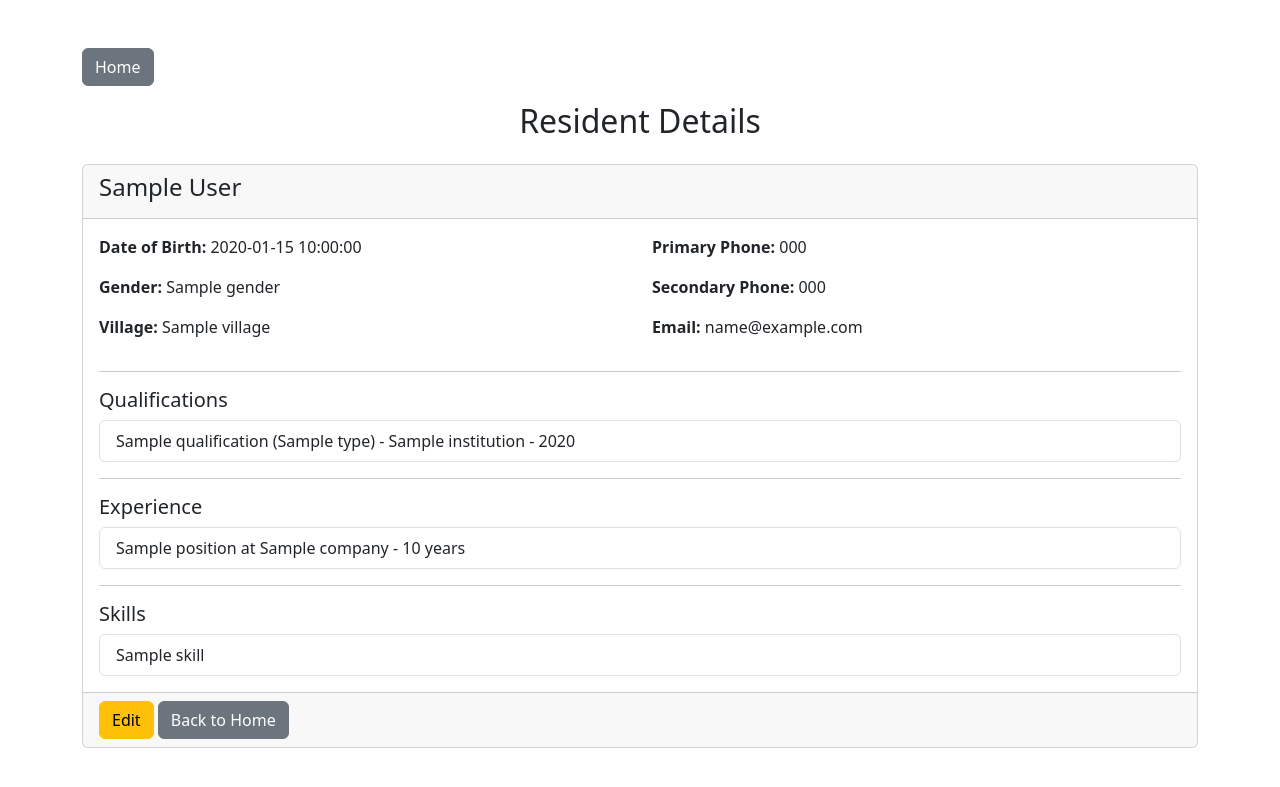
After one commit to moemza/residents_management_system, a FastAPI app: template app/templates/view_resident.html in a window 1280 px wide. The commit adds this page. Shown: the top 787 px of the page. Run offline with FastAPI, Linux system fonts and the light colour scheme; the template is opened without the code that fills it: most values are stand-ins (such as "Sample title", 1, 10 or a date in 2020).

Commit message:
edit partly works accordingly

```diff
--- a/app/templates/search_by_name.html
+++ b/app/templates/search_by_name.html
@@ -23,7 +23,10 @@
             {% for resident in results %}
               <li class="list-group-item d-flex justify-content-between align-items-center">
                 {{ resident.first_name }} {{ resident.last_name }} - {{ resident.village }}
-                <a href="/edit-resident/{{ resident.id }}" class="btn btn-warning btn-sm">Edit</a>
+                <div>
+                    <a href="/view-resident/{{ resident.id }}" class="btn btn-info btn-sm me-1">View</a>
+                    <a href="/edit-resident/{{ resident.id }}" class="btn btn-warning btn-sm">Edit</a>
+                </div>
               </li>
             {% endfor %}
           </ul>
--- a/app/templates/search_by_qualification.html
+++ b/app/templates/search_by_qualification.html
@@ -28,7 +28,10 @@
             {% for resident in results %}
               <li class="list-group-item d-flex justify-content-between align-items-center">
                 {{ resident.first_name }} {{ resident.last_name }} - {{ resident.village }}
-                <a href="/edit-resident/{{ resident.id }}" class="btn btn-warning btn-sm">Edit</a>
+                <div>
+                    <a href="/view-resident/{{ resident.id }}" class="btn btn-info btn-sm me-1">View</a>
+                    <a href="/edit-resident/{{ resident.id }}" class="btn btn-warning btn-sm">Edit</a>
+                </div>
               </li>
             {% endfor %}
           </ul>
--- a/app/templates/search_by_skills.html
+++ b/app/templates/search_by_skills.html
@@ -23,7 +23,10 @@
             {% for resident in results %}
               <li class="list-group-item d-flex justify-content-between align-items-center">
                 {{ resident.first_name }} {{ resident.last_name }} - {{ resident.village }}
-                <a href="/edit-resident/{{ resident.id }}" class="btn btn-warning btn-sm">Edit</a>
+                <div>
+                    <a href="/view-resident/{{ resident.id }}" class="btn btn-info btn-sm me-1">View</a>
+                    <a href="/edit-resident/{{ resident.id }}" class="btn btn-warning btn-sm">Edit</a>
+                </div>
               </li>
             {% endfor %}
           </ul>
--- a/app/templates/search_by_village.html
+++ b/app/templates/search_by_village.html
@@ -27,7 +27,10 @@
             {% for resident in results %}
               <li class="list-group-item d-flex justify-content-between align-items-center">
                 {{ resident.first_name }} {{ resident.last_name }} - {{ resident.village }}
-                <a href="/edit-resident/{{ resident.id }}" class="btn btn-warning btn-sm">Edit</a>
+                <div>
+                    <a href="/view-resident/{{ resident.id }}" class="btn btn-info btn-sm me-1">View</a>
+                    <a href="/edit-resident/{{ resident.id }}" class="btn btn-warning btn-sm">Edit</a>
+                </div>
               </li>
             {% endfor %}
           </ul>
--- /dev/null
+++ b/app/templates/view_resident.html
@@ -0,0 +1,80 @@
+<!DOCTYPE html>
+<html>
+<head>
+    <title>View Resident Details</title>
+    <link href="https://cdn.jsdelivr.net/npm/bootstrap@5.3.3/dist/css/bootstrap.min.css" rel="stylesheet">
+</head>
+<body>
+  <div class="container mt-5">
+      <a href="/" class="btn btn-secondary mb-3">Home</a>
+      <h2 class="mb-4 text-center">Resident Details</h2>
+
+      <div class="card">
+          <div class="card-header">
+              <h4>{{ resident.first_name }} {{ resident.last_name }}</h4>
+          </div>
+          <div class="card-body">
+              <div class="row">
+                  <div class="col-md-6">
+                      <p><strong>Date of Birth:</strong> {{ resident.dob }}</p>
+                      <p><strong>Gender:</strong> {{ resident.gender }}</p>
+                      <p><strong>Village:</strong> {{ resident.village }}</p>
+                  </div>
+                  <div class="col-md-6">
+                      <p><strong>Primary Phone:</strong> {{ resident.cellphone_no }}</p>
+                      <p><strong>Secondary Phone:</strong> {{ resident.cellphone_no2 or 'N/A' }}</p>
+                      <p><strong>Email:</strong> {{ resident.email or 'N/A' }}</p>
+                  </div>
+              </div>
+
+              <hr>
+
+              <h5>Qualifications</h5>
+              {% if resident.qualifications %}
+              <ul class="list-group">
+                  {% for qual in resident.qualifications %}
+                  <li class="list-group-item">
+                      {{ qual.name }} ({{ qual.type }}) - {{ qual.institution }} - {{ qual.year }}
+                  </li>
+                  {% endfor %}
+              </ul>
+              {% else %}
+              <p class="text-muted">No qualifications recorded</p>
+              {% endif %}
+
+              <hr>
+
+              <h5>Experience</h5>
+              {% if resident.experiences %}
+              <ul class="list-group">
+                  {% for exp in resident.experiences %}
+                  <li class="list-group-item">
+                      {{ exp.position }} at {{ exp.company }} - {{ exp.years }} years
+                  </li>
+                  {% endfor %}
+              </ul>
+              {% else %}
+              <p class="text-muted">No experience recorded</p>
+              {% endif %}
+
+              <hr>
+
+              <h5>Skills</h5>
+              {% if resident.skills %}
+              <ul class="list-group">
+                  {% for skill in resident.skills %}
+                  <li class="list-group-item">{{ skill.name }}</li>
+                  {% endfor %}
+              </ul>
+              {% else %}
+              <p class="text-muted">No skills recorded</p>
+              {% endif %}
+          </div>
+          <div class="card-footer">
+              <a href="/edit-resident/{{ resident.id }}" class="btn btn-warning">Edit</a>
+              <a href="/" class="btn btn-secondary">Back to Home</a>
+          </div>
+      </div>
+  </div>
+</body>
+</html>
```
Also changed, not shown: app/resident_routes.py (+15 -0 lines), app/templates/edit_resident.html (+10 -21 lines), database/residents.db.
